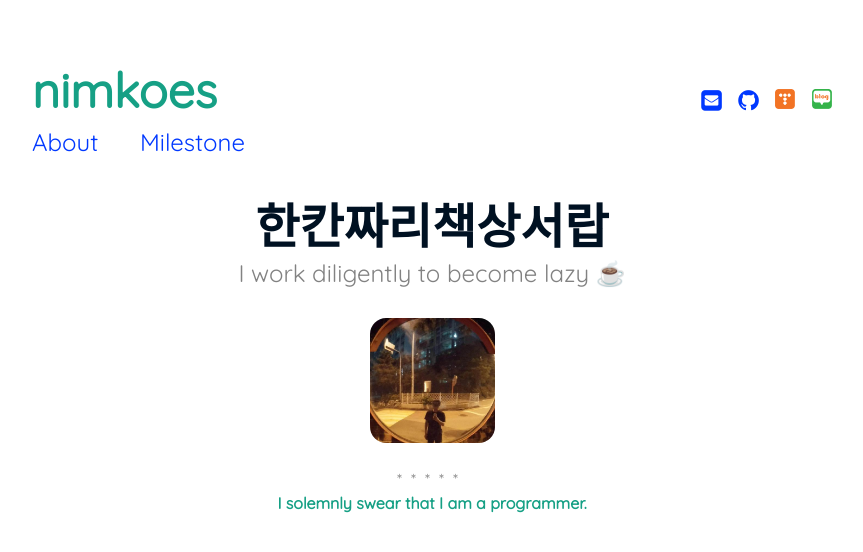
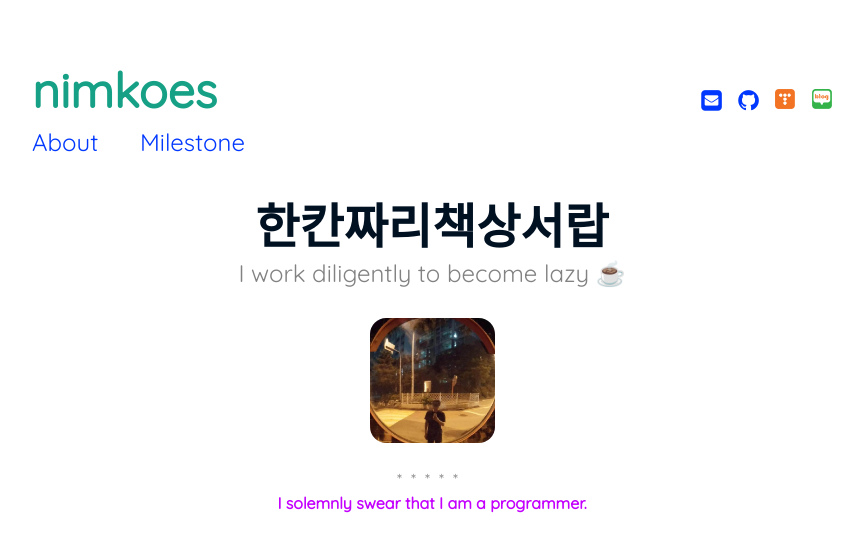
Before and after one commit to nimkoes/portfolio, a Jekyll site: the page built from index.md, in a window 1280 px wide. Shown: the top 552 px of the page, without its empty margins (208-1071 px from the left). Built offline with Jekyll 4.4.1, drawn with Linux system fonts in a browser that asks for light colours.

Commit message:
mod css, strong tag color

```diff
--- a/assets/css/main.css
+++ b/assets/css/main.css
@@ -42,7 +42,7 @@
       font-weight: 400; }
 
   strong {
-    color: #16a085; }
+    color: #c400ff; }
 
   .wrapper {
     max-width: 800px;
```
